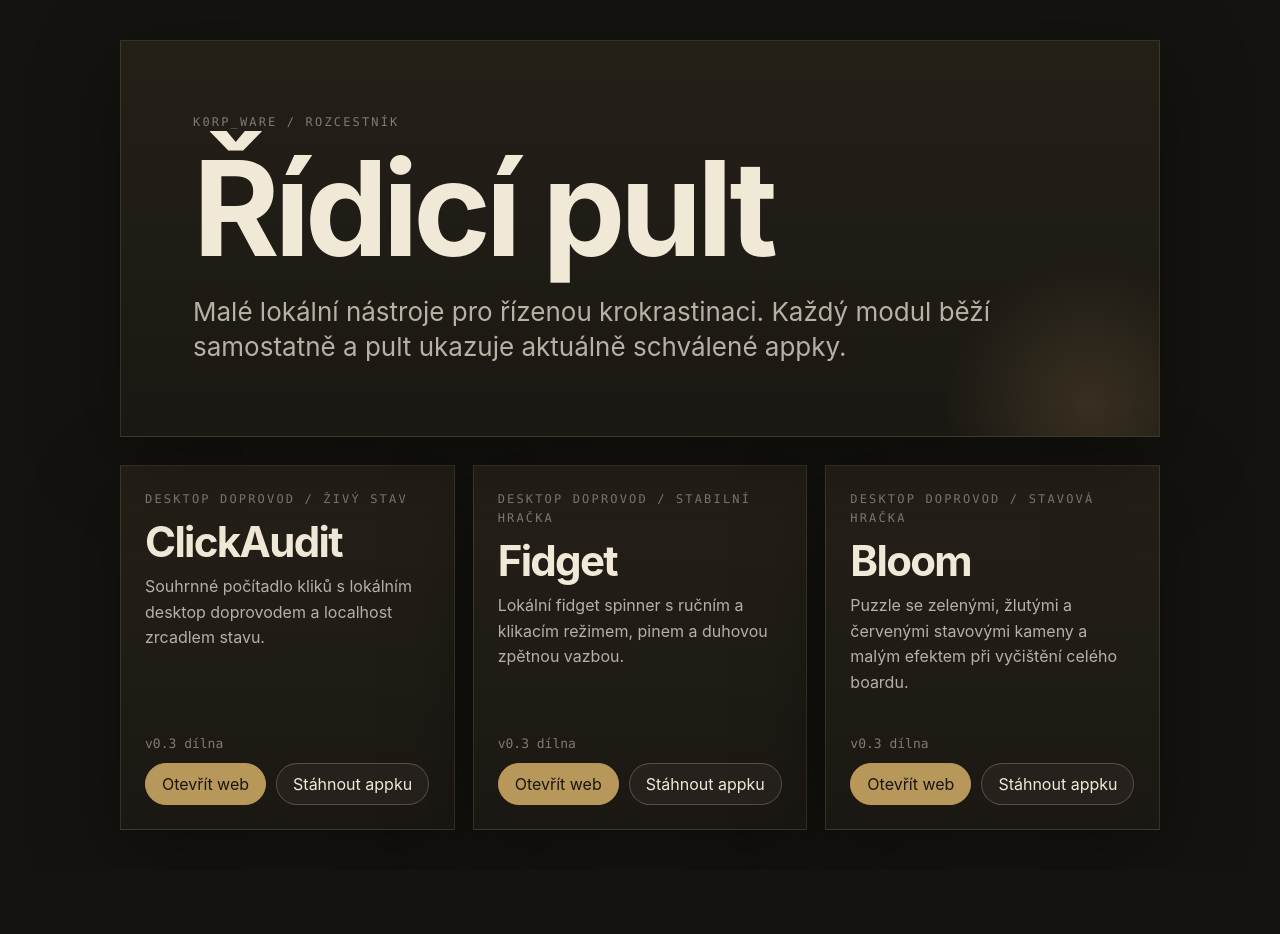
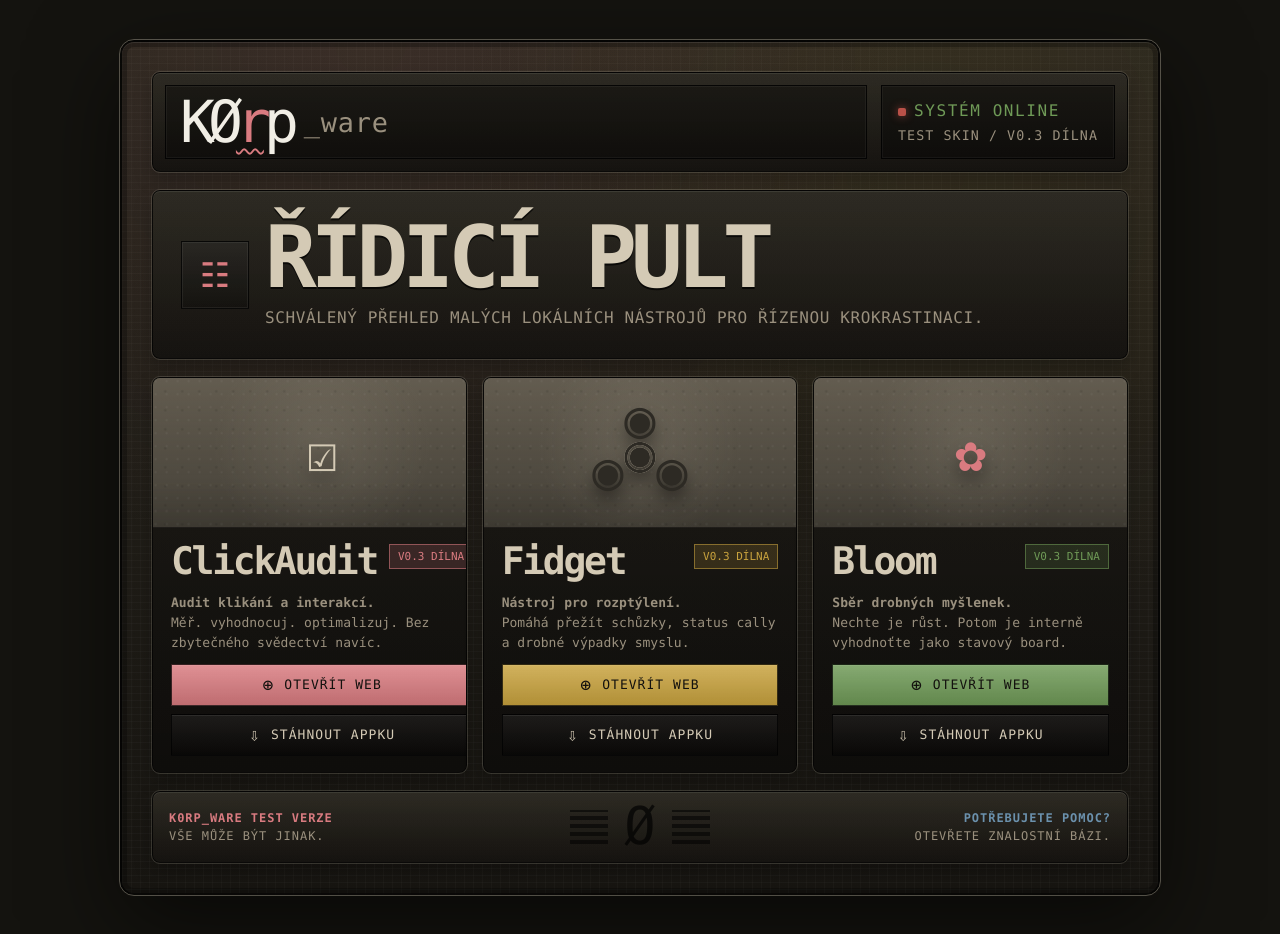
Before and after one commit to EinCorn/K0rp_ware, a React (Vite) app: page / in a window 1280 px wide. Before the commit the page ends 870 px from the top, so only its background shows below. Built offline with nearby package versions, Linux system fonts and the light colour scheme.

Commit message:
Apply K0rp visual test dashboard layout

```diff
--- a/src/components/Dashboard.jsx
+++ b/src/components/Dashboard.jsx
@@ -1,63 +1,90 @@
 import './Dashboard.css'
+import './KorpVisualTest.css'
 
 const releaseUrl = ['https://github.com', 'EinCorn', 'K0rp_ware', 'releases', 'latest'].join('/')
 
+const modules = [
+  {
+    id: 'click',
+    title: 'ClickAudit',
+    label: 'Audit klikání a interakcí.',
+    detail: 'Měř. vyhodnocuj. optimalizuj. Bez zbytečného svědectví navíc.',
+    appUrl: '/?app=click-audit',
+    artClass: 'korp-art-click',
+  },
+  {
+    id: 'fidget',
+    title: 'Fidget',
+    label: 'Nástroj pro rozptýlení.',
+    detail: 'Pomáhá přežít schůzky, status cally a drobné výpadky smyslu.',
+    appUrl: '/?app=fidget',
+    artClass: 'korp-art-fidget',
+  },
+  {
+    id: 'bloom',
+    title: 'Bloom',
+    label: 'Sběr drobných myšlenek.',
+    detail: 'Nechte je růst. Potom je interně vyhodnoťte jako stavový board.',
+    appUrl: '/?app=bloom',
+    artClass: 'korp-art-bloom',
+  },
+]
+
 function Dashboard() {
   return (
-    <main className="dashboard-shell hub-shell">
-      <section className="hero-panel hub-hero">
-        <p className="system-label">K0rp_ware / rozcestník</p>
-        <h1>Řídicí pult</h1>
-        <p className="hero-copy">
-          Malé lokální nástroje pro řízenou krokrastinaci. Každý modul běží samostatně a pult ukazuje aktuálně schválené appky.
-        </p>
-      </section>
+    <main className="dashboard-shell hub-shell korp-test-shell">
+      <section className="korp-console" aria-label="K0rp_ware testovací řídicí pult">
+        <header className="korp-topbar">
+          <div className="korp-wordmark" aria-label="K0rp_ware">
+            <span className="korp-wordmark-main">KØ<span className="rose">r</span>p</span>
+            <span className="korp-wordmark-sub">_ware</span>
+          </div>
+          <div className="korp-status-strip" aria-label="Stav systému">
+            <span><span className="korp-led" aria-hidden="true" />Systém online</span>
+            <small>test skin / v0.3 dílna</small>
+          </div>
+        </header>
 
-      <section className="hub-module-grid" aria-label="Dostupné appky K0rp_ware">
-        <article className="module-card hub-module-card">
+        <section className="korp-hero">
+          <div className="korp-panel-glyph" aria-hidden="true">☷</div>
           <div>
-            <p className="system-label">Desktop doprovod / živý stav</p>
-            <h2>ClickAudit</h2>
-            <p>Souhrnné počítadlo kliků s lokálním desktop doprovodem a localhost zrcadlem stavu.</p>
+            <h1>Řídicí pult</h1>
+            <p>Schválený přehled malých lokálních nástrojů pro řízenou krokrastinaci.</p>
           </div>
-          <div className="module-card-footer">
-            <span className="module-status">v0.3 dílna</span>
-            <div className="module-card-actions">
-              <a href="/?app=click-audit">Otevřít web</a>
-              <a href={releaseUrl}>Stáhnout appku</a>
-            </div>
+        </section>
+
+        <section className="korp-module-grid" aria-label="Dostupné appky K0rp_ware">
+          {modules.map((module) => (
+            <article className={`korp-module-card ${module.id}`} key={module.id}>
+              <div className={`korp-module-art ${module.artClass}`} aria-hidden="true">
+                <span className="korp-art-icon" />
+              </div>
+              <div className="korp-module-body">
+                <div className="korp-module-title-row">
+                  <h2>{module.title}</h2>
+                  <span className="korp-badge">v0.3 dílna</span>
+                </div>
+                <p><strong>{module.label}</strong><br />{module.detail}</p>
+              </div>
+              <div className="korp-module-actions">
+                <a href={module.appUrl}>Otevřít web</a>
+                <a href={releaseUrl}>Stáhnout appku</a>
+              </div>
+            </article>
+          ))}
+        </section>
+
+        <footer className="korp-footer">
+          <div className="korp-footer-note">
+            <strong>K0rp_ware test verze</strong>
+            <span>Vše může být jinak.</span>
           </div>
-        </article>
-
-        <article className="module-card hub-module-card">
-          <div>
-            <p className="system-label">Desktop doprovod / stabilní hračka</p>
-            <h2>Fidget</h2>
-            <p>Lokální fidget spinner s ručním a klikacím režimem, pinem a duhovou zpětnou vazbou.</p>
+          <div className="korp-footer-mark" aria-hidden="true"><span>Ø</span></div>
+          <div className="korp-footer-help">
+            <strong>Potřebujete pomoc?</strong>
+            <span>Otevřete znalostní bázi.</span>
           </div>
-          <div className="module-card-footer">
-            <span className="module-status">v0.3 dílna</span>
-            <div className="module-card-actions">
-              <a href="/?app=fidget">Otevřít web</a>
-              <a href={releaseUrl}>Stáhnout appku</a>
-            </div>
-          </div>
-        </article>
-
-        <article className="module-card hub-module-card">
-          <div>
-            <p className="system-label">Desktop doprovod / stavová hračka</p>
-            <h2>Bloom</h2>
-            <p>Puzzle se zelenými, žlutými a červenými stavovými kameny a malým efektem při vyčištění celého boardu.</p>
-          </div>
-          <div className="module-card-footer">
-            <span className="module-status">v0.3 dílna</span>
-            <div className="module-card-actions">
-              <a href="/?app=bloom">Otevřít web</a>
-              <a href={releaseUrl}>Stáhnout appku</a>
-            </div>
-          </div>
-        </article>
+        </footer>
       </section>
     </main>
   )
```
